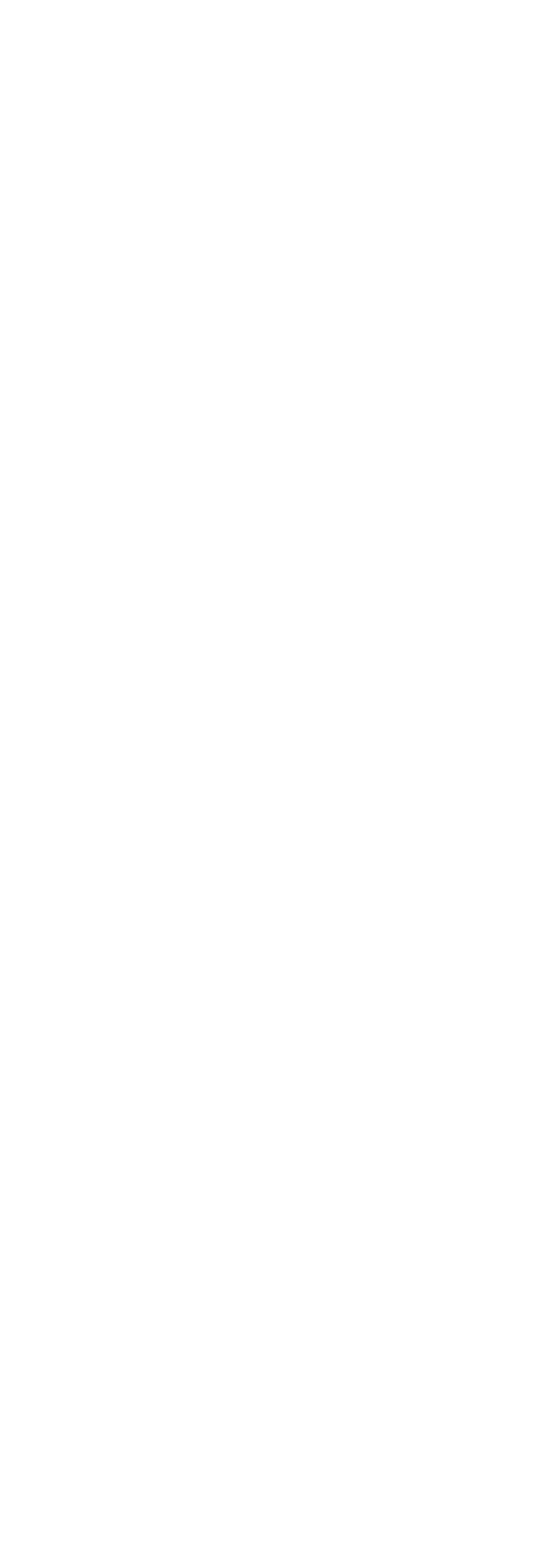
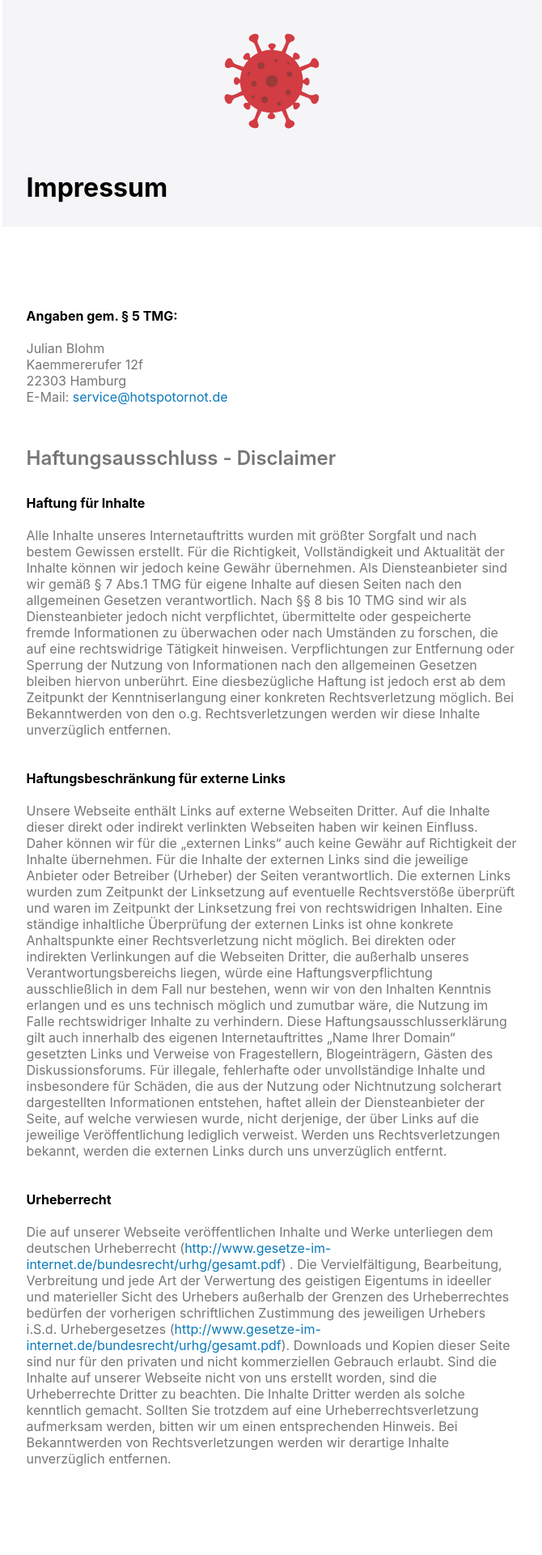
Before and after one commit to JulianBlohm/capstone-project, a React (Create React App) app: page /impressum in a window 1280 px wide. Shown: the top 1920 px of the page at 81% size, without its empty margins (304-974 px from the left). Before the commit the page ends 800 px from the top, so only its background shows below. Built offline with nearby package versions, Linux system fonts and the light colour scheme.

Commit message:
Create impressum page

```diff
--- a/src/App.js
+++ b/src/App.js
@@ -7,6 +7,7 @@ import MainPage from './MainPage'
 import ResultPage from './ResultPage'
 import ErrorPage from './ErrorPage'
 import LoadingPage from './LoadingPage'
+import ImpressumPage from './ImpressumPage'
 
 function App() {
     const history = useHistory()
@@ -112,6 +113,10 @@ function App() {
                 <Route path="/error">
                     <ErrorPage resetSearch={resetSearch} />
                 </Route>
+
+                <Route path="/impressum">
+                    <ImpressumPage/>
+                </Route>
             </Switch>
         </AppWrapper>
     )
--- /dev/null
+++ b/src/ImpressumPage.js
@@ -0,0 +1,171 @@
+import { useEffect } from 'react'
+import styled from 'styled-components/macro'
+import Footer from './components/Footer'
+import { VirusRedIcon } from './lib/Icons'
+import scrollUp from './lib/scrollUp'
+
+function ImpressumPage() {
+    useEffect(() => scrollUp(), [])
+
+    return (
+        <PageGrid>
+            <Intro>
+                <LogoContainer>
+                    <Logo />
+                </LogoContainer>
+                <Heading>Impressum</Heading>
+            </Intro>
+            <Information>
+                <TextHeading>Angaben gem. § 5 TMG:</TextHeading>
+                <Text>
+                    Julian Blohm
+                    <br />
+                    Kaemmererufer 12f
+                    <br />
+                    22303 Hamburg
+                    <br />
+                    E-Mail:
+                    <Link href="mailto:service@hotspotornot.de">
+                        {' '}
+                        service@hotspotornot.de
+                    </Link>
+                </Text>
+                <SubHeading>Haftungsausschluss - Disclaimer</SubHeading>
+                <TextHeading>Haftung für Inhalte</TextHeading>
+                <Text>
+                    Alle Inhalte unseres Internetauftritts wurden mit größter
+                    Sorgfalt und nach bestem Gewissen erstellt. Für die
+                    Richtigkeit, Vollständigkeit und Aktualität der Inhalte
+                    können wir jedoch keine Gewähr übernehmen. Als
+                    Diensteanbieter sind wir gemäß § 7 Abs.1 TMG für eigene
+                    Inhalte auf diesen Seiten nach den allgemeinen Gesetzen
+                    verantwortlich. Nach §§ 8 bis 10 TMG sind wir als
+                    Diensteanbieter jedoch nicht verpflichtet, übermittelte oder
+                    gespeicherte fremde Informationen zu überwachen oder nach
+                    Umständen zu forschen, die auf eine rechtswidrige Tätigkeit
+                    hinweisen. Verpflichtungen zur Entfernung oder Sperrung der
+                    Nutzung von Informationen nach den allgemeinen Gesetzen
+                    bleiben hiervon unberührt. Eine diesbezügliche Haftung ist
+                    jedoch erst ab dem Zeitpunkt der Kenntniserlangung einer
+                    konkreten Rechtsverletzung möglich. Bei Bekanntwerden von
+                    den o.g. Rechtsverletzungen werden wir diese Inhalte
+                    unverzüglich entfernen.
+                </Text>
+                <TextHeading>
+                    Haftungsbeschränkung für externe Links
+                </TextHeading>
+                <Text>
+                    Unsere Webseite enthält Links auf externe Webseiten Dritter.
+                    Auf die Inhalte dieser direkt oder indirekt verlinkten
+                    Webseiten haben wir keinen Einfluss. Daher können wir für
+                    die „externen Links“ auch keine Gewähr auf Richtigkeit der
+                    Inhalte übernehmen. Für die Inhalte der externen Links sind
+                    die jeweilige Anbieter oder Betreiber (Urheber) der Seiten
+                    verantwortlich. Die externen Links wurden zum Zeitpunkt der
+                    Linksetzung auf eventuelle Rechtsverstöße überprüft und
+                    waren im Zeitpunkt der Linksetzung frei von rechtswidrigen
+                    Inhalten. Eine ständige inhaltliche Überprüfung der externen
+                    Links ist ohne konkrete Anhaltspunkte einer Rechtsverletzung
+                    nicht möglich. Bei direkten oder indirekten Verlinkungen auf
+                    die Webseiten Dritter, die außerhalb unseres
+                    Verantwortungsbereichs liegen, würde eine
+                    Haftungsverpflichtung ausschließlich in dem Fall nur
+                    bestehen, wenn wir von den Inhalten Kenntnis erlangen und es
+                    uns technisch möglich und zumutbar wäre, die Nutzung im
+                    Falle rechtswidriger Inhalte zu verhindern. Diese
+                    Haftungsausschlusserklärung gilt auch innerhalb des eigenen
+                    Internetauftrittes „Name Ihrer Domain“ gesetzten Links und
+                    Verweise von Fragestellern, Blogeinträgern, Gästen des
+                    Diskussionsforums. Für illegale, fehlerhafte oder
+                    unvollständige Inhalte und insbesondere für Schäden, die aus
+                    der Nutzung oder Nichtnutzung solcherart dargestellten
+                    Informationen entstehen, haftet allein der Diensteanbieter
+                    der Seite, auf welche verwiesen wurde, nicht derjenige, der
+                    über Links auf die jeweilige Veröffentlichung lediglich
+                    verweist. Werden uns Rechtsverletzungen bekannt, werden die
+                    externen Links durch uns unverzüglich entfernt.
+                </Text>
+                <TextHeading>Urheberrecht</TextHeading>
+                <Text>
+                    Die auf unserer Webseite veröffentlichen Inhalte und Werke
+                    unterliegen dem deutschen Urheberrecht
+                    (<Link href="http://www.gesetze-im-internet.de/bundesrecht/urhg/gesamt.pdf" target="_blank">http://www.gesetze-im-internet.de/bundesrecht/urhg/gesamt.pdf</Link>)
+                    . Die Vervielfältigung, Bearbeitung, Verbreitung und jede
+                    Art der Verwertung des geistigen Eigentums in ideeller und
+                    materieller Sicht des Urhebers außerhalb der Grenzen des
+                    Urheberrechtes bedürfen der vorherigen schriftlichen
+                    Zustimmung des jeweiligen Urhebers i.S.d. Urhebergesetzes
+                    (<Link href="http://www.gesetze-im-internet.de/bundesrecht/urhg/gesamt.pdf" target="_blank">http://www.gesetze-im-internet.de/bundesrecht/urhg/gesamt.pdf</Link>).
+                    Downloads und Kopien dieser Seite sind nur für den privaten
+                    und nicht kommerziellen Gebrauch erlaubt. Sind die Inhalte
+                    auf unserer Webseite nicht von uns erstellt worden, sind die
+                    Urheberrechte Dritter zu beachten. Die Inhalte Dritter
+                    werden als solche kenntlich gemacht. Sollten Sie trotzdem
+                    auf eine Urheberrechtsverletzung aufmerksam werden, bitten
+                    wir um einen entsprechenden Hinweis. Bei Bekanntwerden von
+                    Rechtsverletzungen werden wir derartige Inhalte unverzüglich
+                    entfernen.
+                </Text>
+            </Information>
+
+            <Footer />
+        </PageGrid>
+    )
+}
+
+const PageGrid = styled.div`
+    display: grid;
+`
+
+const Heading = styled.h1`
+    margin-bottom: 25px;
+    font-size: 2rem;
+    line-height: 1.4;
+`
+
+const SubHeading = styled.h2`
+    font-size: 1.5rem;
+    line-height: 1.3;
+    font-weight: 600;
+    color: var(--gray);
+    width: 75%;
+    margin-bottom: 30px;
+    margin-top: 50px;
+`
+
+const Intro = styled.div`
+    padding: 0 30px;
+    background: var(--silver);
+`
+
+const LogoContainer = styled.div`
+    display: flex;
+    justify-content: center;
+    padding-top: 40px;
+    padding-bottom: 50px;
+`
+
+const Logo = styled(VirusRedIcon)`
+    width: 120px;
+`
+
+const Information = styled.article`
+    padding: 100px 30px;
+`
+
+const TextHeading = styled.h4`
+    font-size: 1rem;
+`
+
+const Text = styled.p`
+    font-size: 1rem;
+    margin: 20px 0 40px 0;
+    color: var(--gray);
+`
+
+const Link = styled.a`
+    text-decoration: none;
+    color: var(--blue);
+`
+
+export default ImpressumPage
```
